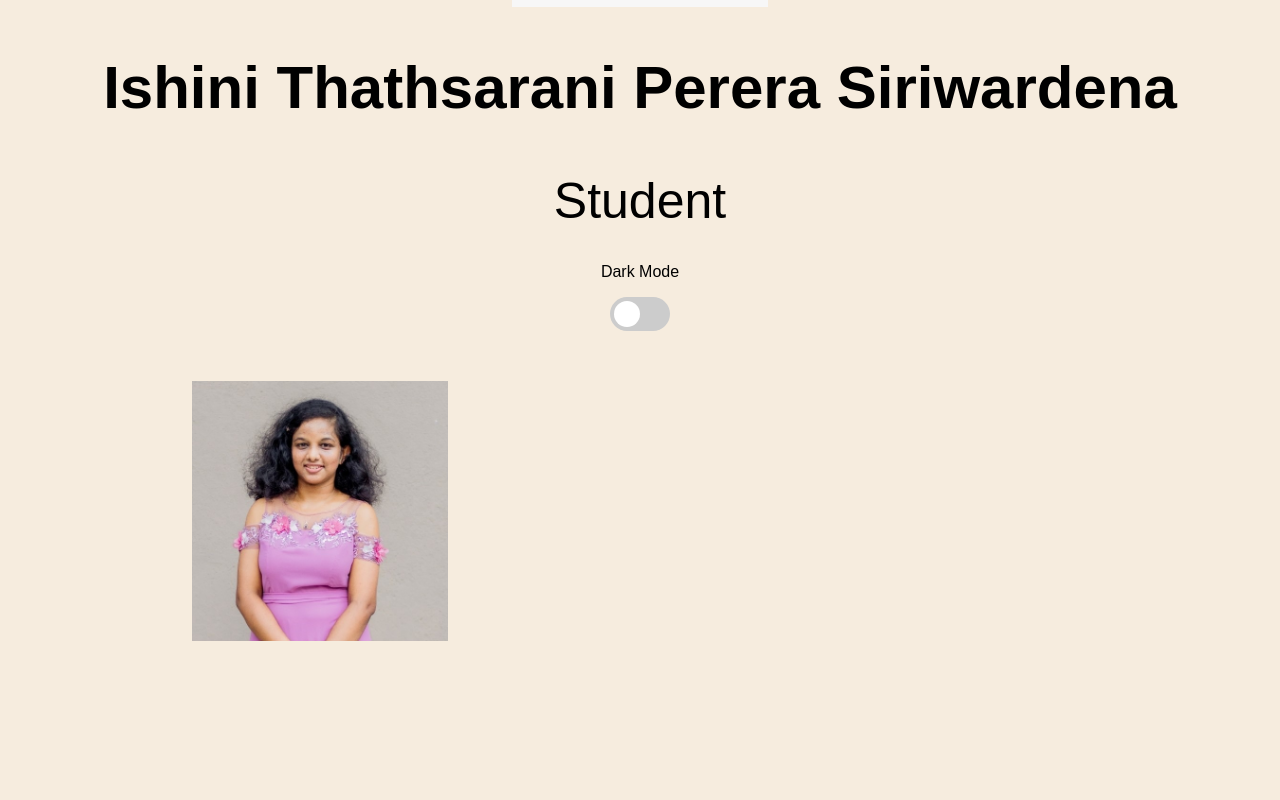
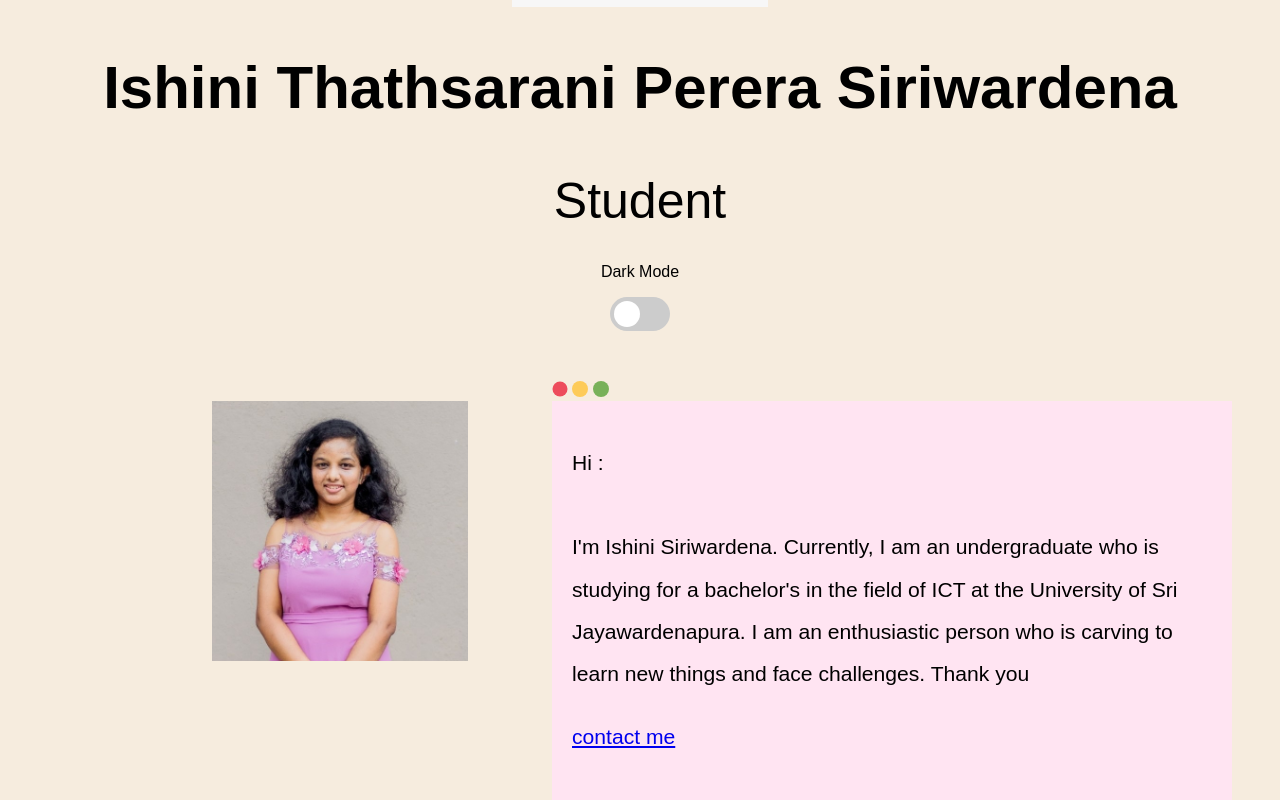
Before and after one commit to IshiThathsarani/Portfolio, a React (Create React App) app: page / in a window 1280 px wide. Shown: the part 231-1031 px from the top of the page. Before the commit the page ends 876 px from the top, so only its background shows below. Built offline with nearby package versions, Linux system fonts and the light colour scheme.

Commit message:
update the profile

```diff
--- a/src/App.css
+++ b/src/App.css
@@ -143,7 +143,24 @@ input:checked + .slider:before {
 .slider.round:before {
   border-radius: 50%;
 }
+#pic{
+  float: left;
+  padding: 20px;
+  width:40%;
+  border-style: hidden;
+border-width: 0.5px;
+}
 #dp{
   width: 20vw;
   padding-left: 15vw
 }
+#details{
+  float: left;
+  padding: 20px;
+  width:50%;
+  height: auto;
+  background-color:#ffe4f2;
+  font-size: 132%;
+  text-align: justify-all;
+   line-height: 200%
+}
--- a/src/App.js
+++ b/src/App.js
@@ -26,7 +26,31 @@ function App() {
             <img src = {profilepic} alt="profile photo" id="dp"/>
           </div>
       </div>
+      <div id="about">
+                <div id="header">
+                    <svg xmlns="http://www.w3.org/2000/svg"  aria-hidden="true" focusable="false" width="1em" height="1em" preserveAspectRatio="xMidYMid meet" viewBox="0 0 64 64" >
+                        <circle cx="32" cy="32" r="30" fill="#ed4c5c" ></circle></svg>
+                    &nbsp;
+                    <svg xmlns="http://www.w3.org/2000/svg"  aria-hidden="true" focusable="false" width="1em" height="1em" preserveAspectRatio="xMidYMid meet" viewBox="0 0 36 36" >
+                        <circle cx="18" cy="18" r="18" fill="#FDCB58"></circle></svg>
+                    &nbsp;
+                    <svg xmlns="http://www.w3.org/2000/svg"  aria-hidden="true" focusable="false" width="1em" height="1em" preserveAspectRatio="xMidYMid meet" viewBox="0 0 36 36"  >
+                        <circle cx="18" cy="18" r="18" fill="#78B159"></circle></svg>
+                    <br/>
 
+                <div id="details">
+                    <p>
+                    Hi :
+                    <br/>
+                    <br/>
+                    I'm Ishini Siriwardena. Currently, I am an undergraduate who is studying for a bachelor's in the field of ICT at the University of Sri Jayawardenapura.
+                   I am an enthusiastic person who is carving to learn new things and face challenges. Thank you
+                   <br/>
+                       <p> <a href='thathsaranisiriwardena@gmail.com'>  contact me </a> </p>
+                </p>
+                </div>
+                </div>
+            </div>
     </div>
 
   );
```
